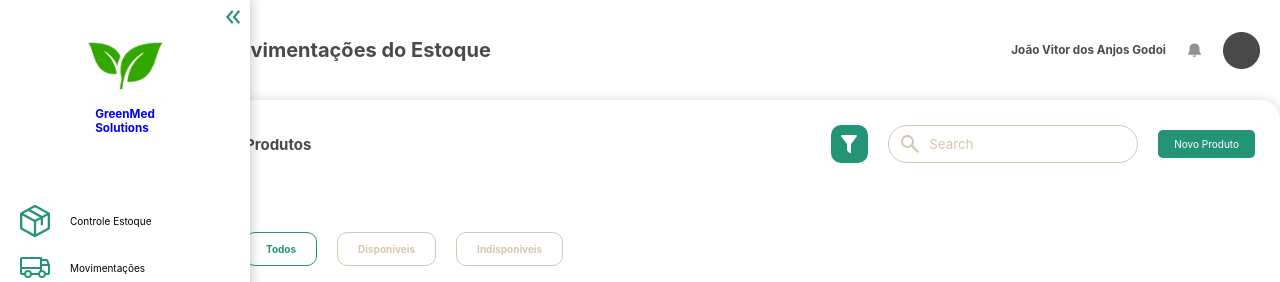
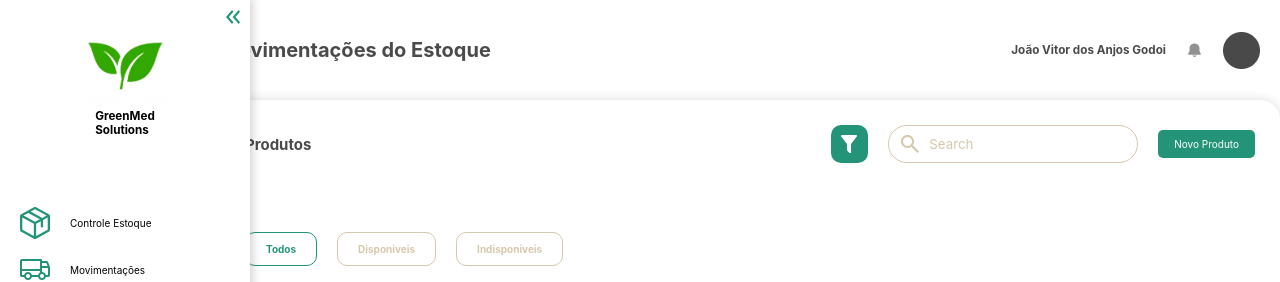
Before and after one commit to jvGodoi/greenmed, a plain HTML site: page movimentacoes.html in a window 1280 px wide. Shown: the top 282 px of the page. Drawn offline with Linux system fonts and the light colour scheme.

Commit message:
Update movimentacoes.html

```diff
--- a/movimentacoes.html
+++ b/movimentacoes.html
@@ -8,17 +8,18 @@
   <link rel="stylesheet" href="./css/estoque.css">
   <link rel="stylesheet" href="./css/movimentacoes.css">
   <link rel="stylesheet" href="./css/style.css">
+  <link rel="shortcut icon" href="./icones/favicon.ico" type="image/x-icon">
 </head>
 
 <body>
   <nav class="navegacao">
     <img src="./img/seta-voltar.svg" alt="" srcset="" class="seta-voltar">
-    <a href="./index.html">
-      <div class="logo">
-        <img src="./img/logo.png" alt="" class="img-logo">
-        <h3>GreenMed<br>Solutions</h3>
-      </div>
-    </a>
+    <div class="logo">
+      <a href="./index.html" class="voltar-login">
+        <img src="./img/logo.png" alt="" class="img-logo" />
+      </a>
+      <h3>GreenMed<br />Solutions</h3>
+    </div>
     <div class="navegacao-container">
       <ul class="navecagao-menu">
         <li>
```
